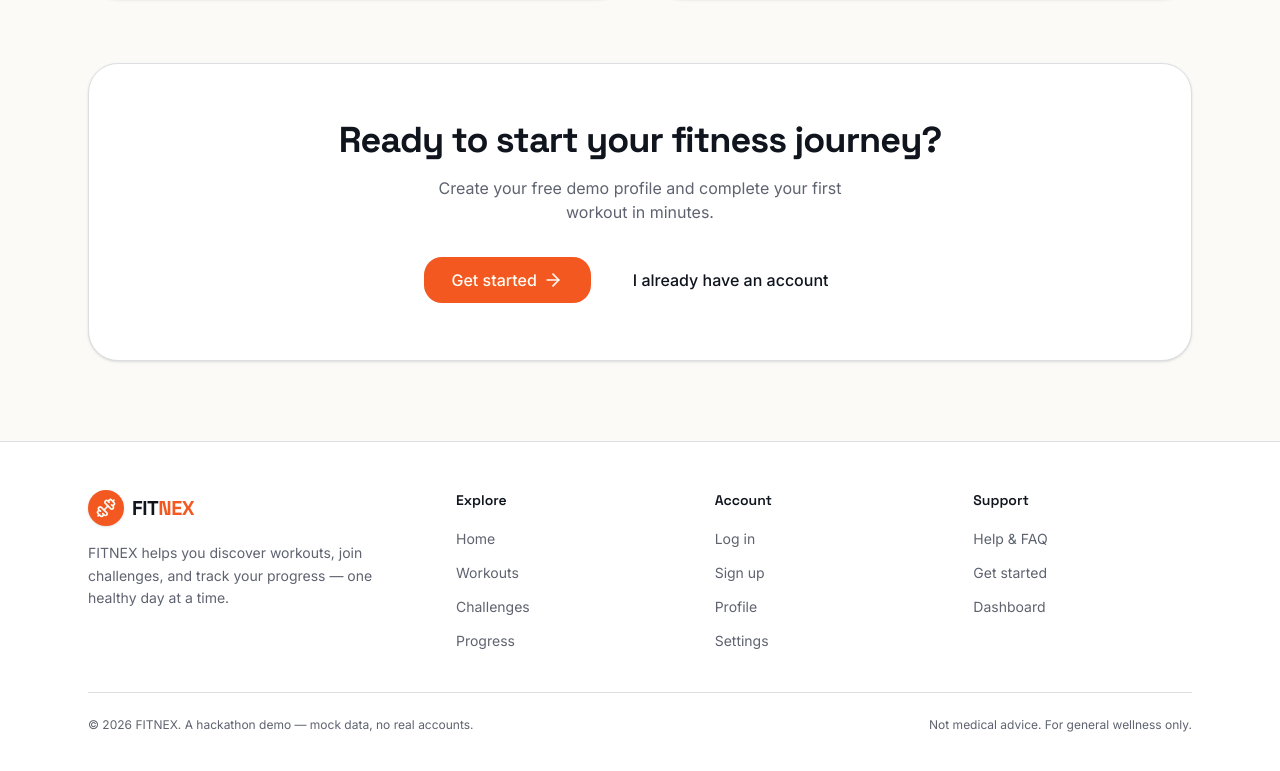
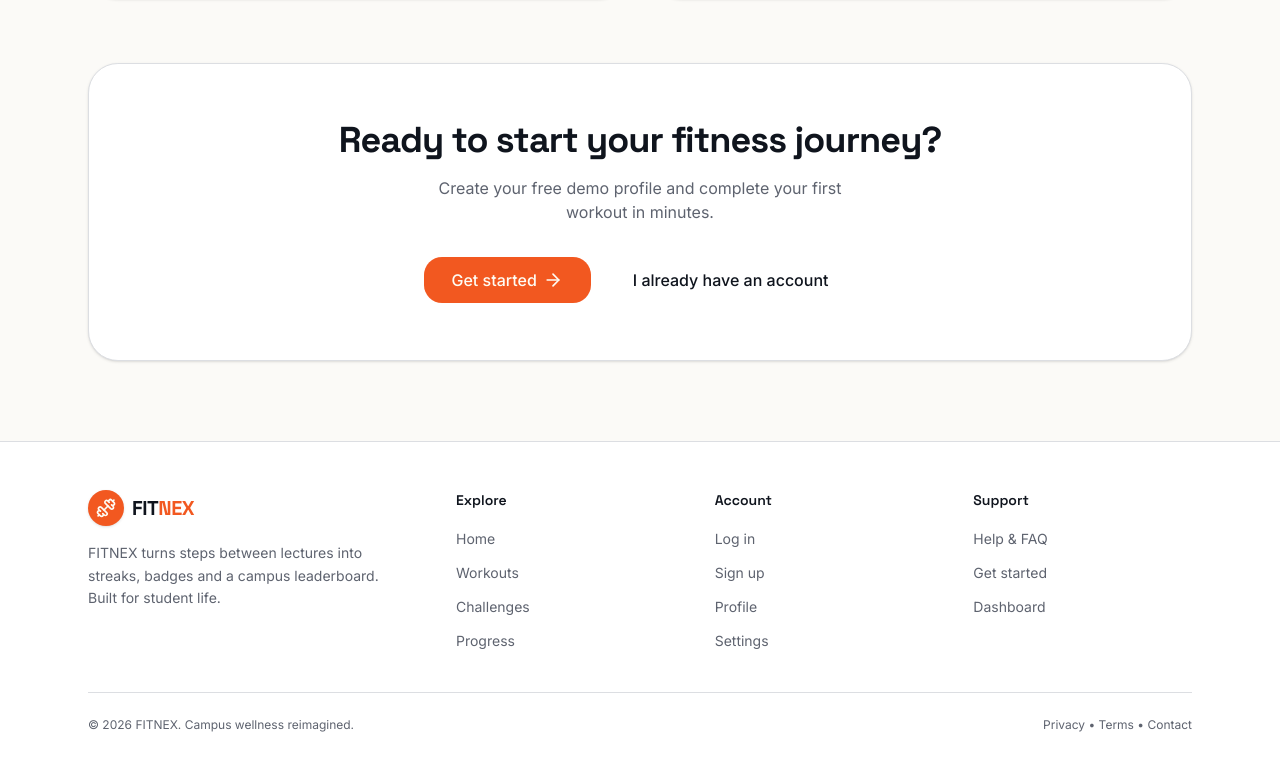
Before and after one commit to suprity-tech/FITNEX, a Next.js app: page / in a window 1280 px wide. Shown: the part 2951-3722 px from the top of the page. Built offline with nearby package versions, Linux system fonts and the light colour scheme.

Commit message:
Update footer with NexFit design and FITNEX branding

```diff
--- a/components/site-footer.tsx
+++ b/components/site-footer.tsx
@@ -38,8 +38,7 @@ export function SiteFooter() {
           <div className="max-w-xs">
             <Logo />
             <p className="mt-4 text-sm leading-relaxed text-muted-foreground">
-              FITNEX helps you discover workouts, join challenges, and track
-              your progress — one healthy day at a time.
+              FITNEX turns steps between lectures into streaks, badges and a campus leaderboard. Built for student life.
             </p>
           </div>
           {COLUMNS.map((col) => (
@@ -64,11 +63,10 @@ export function SiteFooter() {
         </div>
         <div className="mt-10 flex flex-col items-start justify-between gap-3 border-t border-border pt-6 sm:flex-row sm:items-center">
           <p className="text-xs text-muted-foreground">
-            © {new Date().getFullYear()} FITNEX. A hackathon demo — mock data,
-            no real accounts.
+            © {new Date().getFullYear()} FITNEX. Campus wellness reimagined.
           </p>
           <p className="text-xs text-muted-foreground">
-            Not medical advice. For general wellness only.
+            Privacy • Terms • Contact
           </p>
         </div>
       </div>
```
